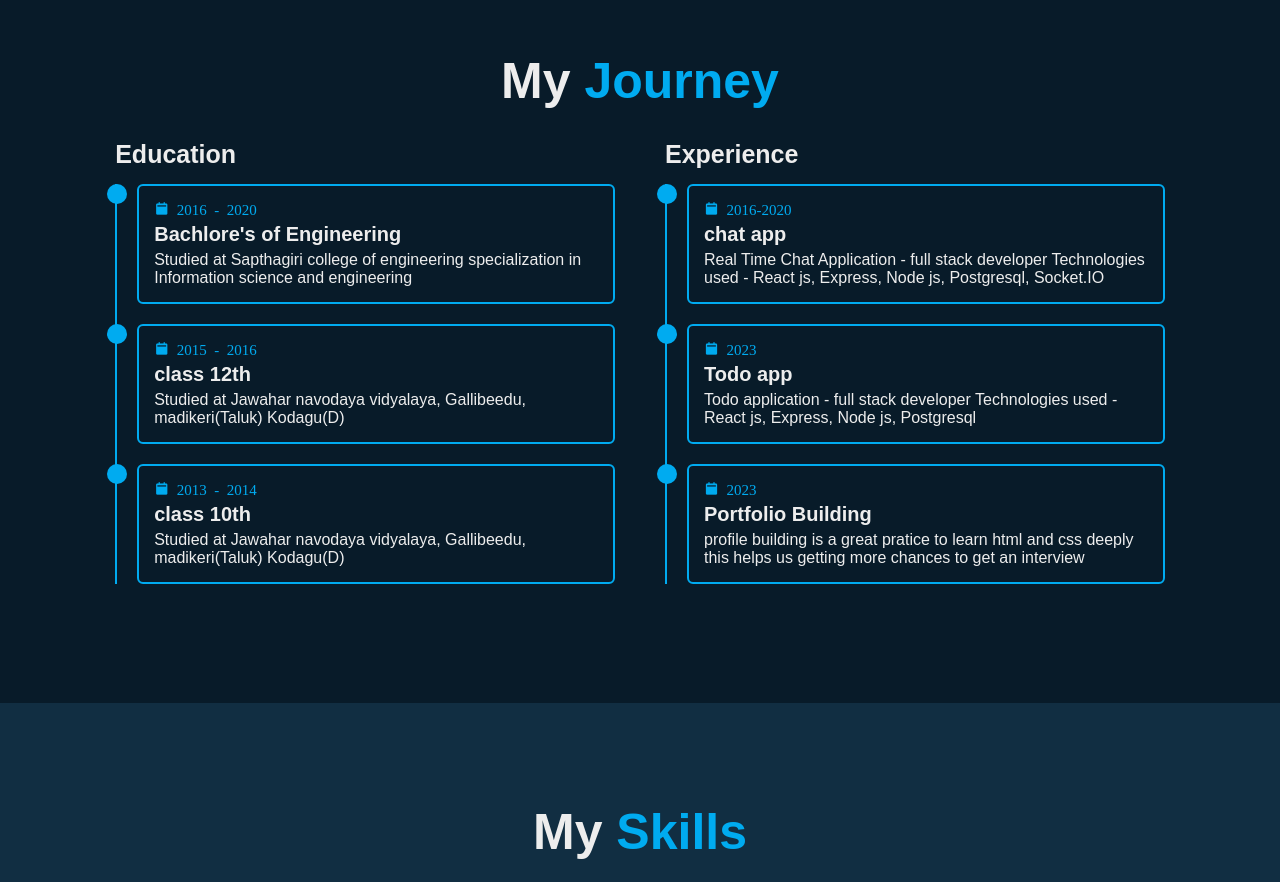
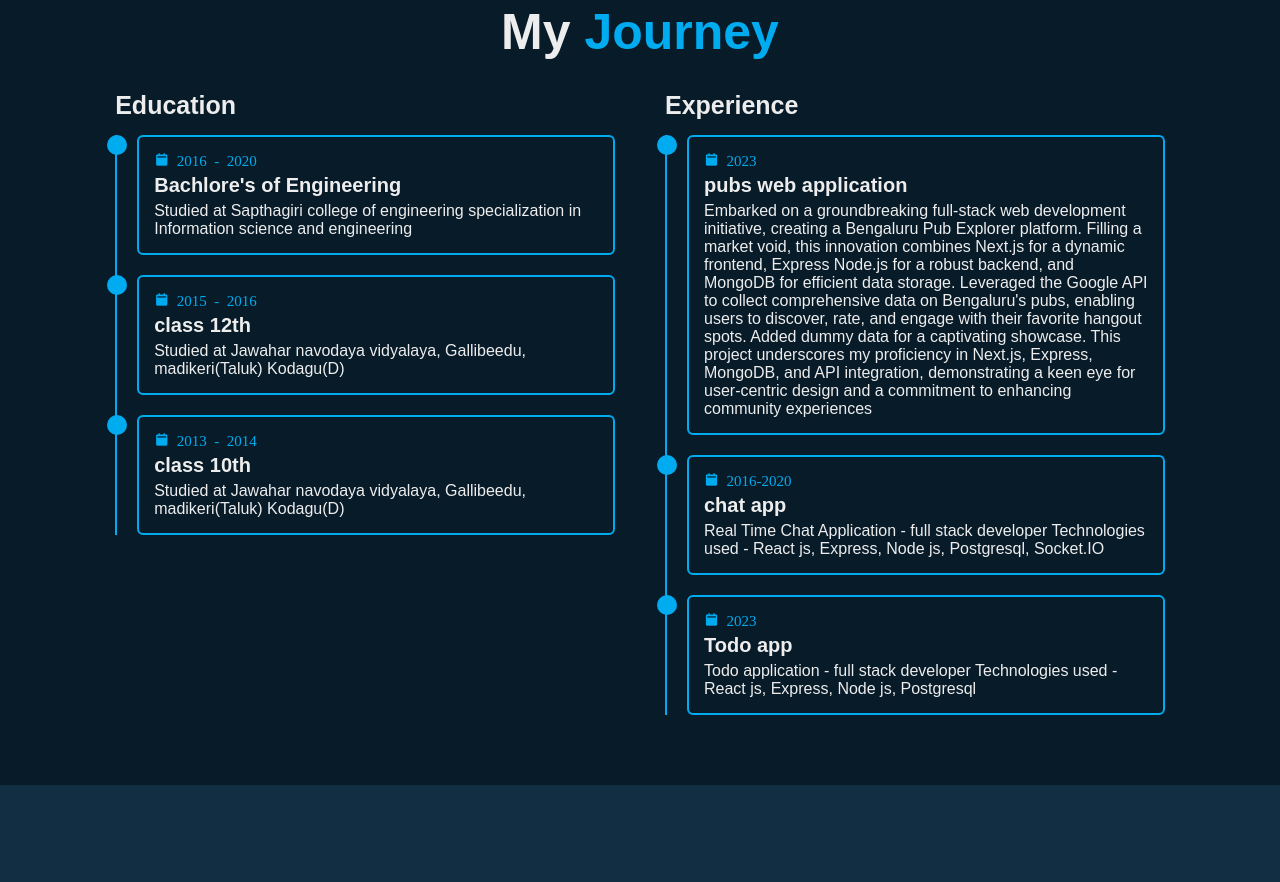
Before and after one commit to chetansource/my-portfolio, a plain HTML site: page index.html in a window 1280 px wide. Shown: the part 1697-2579 px from the top of the page. Drawn offline with nearby package versions, Linux system fonts and the light colour scheme.

Commit message:
added new project

```diff
--- a/index.html
+++ b/index.html
@@ -134,6 +134,29 @@
             <div class="education-content">
               <div class="content">
                 <div class="year">
+                  <i class="bx bxs-calendar-alt"> 2023</i>
+                </div>
+                <h3>pubs web application</h3>
+                <p>
+                  Embarked on a groundbreaking full-stack web development
+                  initiative, creating a Bengaluru Pub Explorer platform.
+                  Filling a market void, this innovation combines Next.js for a
+                  dynamic frontend, Express Node.js for a robust backend, and
+                  MongoDB for efficient data storage. Leveraged the Google API
+                  to collect comprehensive data on Bengaluru's pubs, enabling
+                  users to discover, rate, and engage with their favorite
+                  hangout spots. Added dummy data for a captivating showcase.
+                  This project underscores my proficiency in Next.js, Express,
+                  MongoDB, and API integration, demonstrating a keen eye for
+                  user-centric design and a commitment to enhancing community
+                  experiences
+                </p>
+              </div>
+            </div>
+
+            <div class="education-content">
+              <div class="content">
+                <div class="year">
                   <i class="bx bxs-calendar-alt"> 2016-2020</i>
                 </div>
                 <h3>chat app</h3>
@@ -153,19 +176,6 @@
                 <p>
                   Todo application - full stack developer Technologies used -
                   React js, Express, Node js, Postgresql
-                </p>
-              </div>
-            </div>
-
-            <div class="education-content">
-              <div class="content">
-                <div class="year">
-                  <i class="bx bxs-calendar-alt"> 2023</i>
-                </div>
-                <h3>Portfolio Building</h3>
-                <p>
-                  profile building is a great pratice to learn html and css
-                  deeply this helps us getting more chances to get an interview
                 </p>
               </div>
             </div>
```
